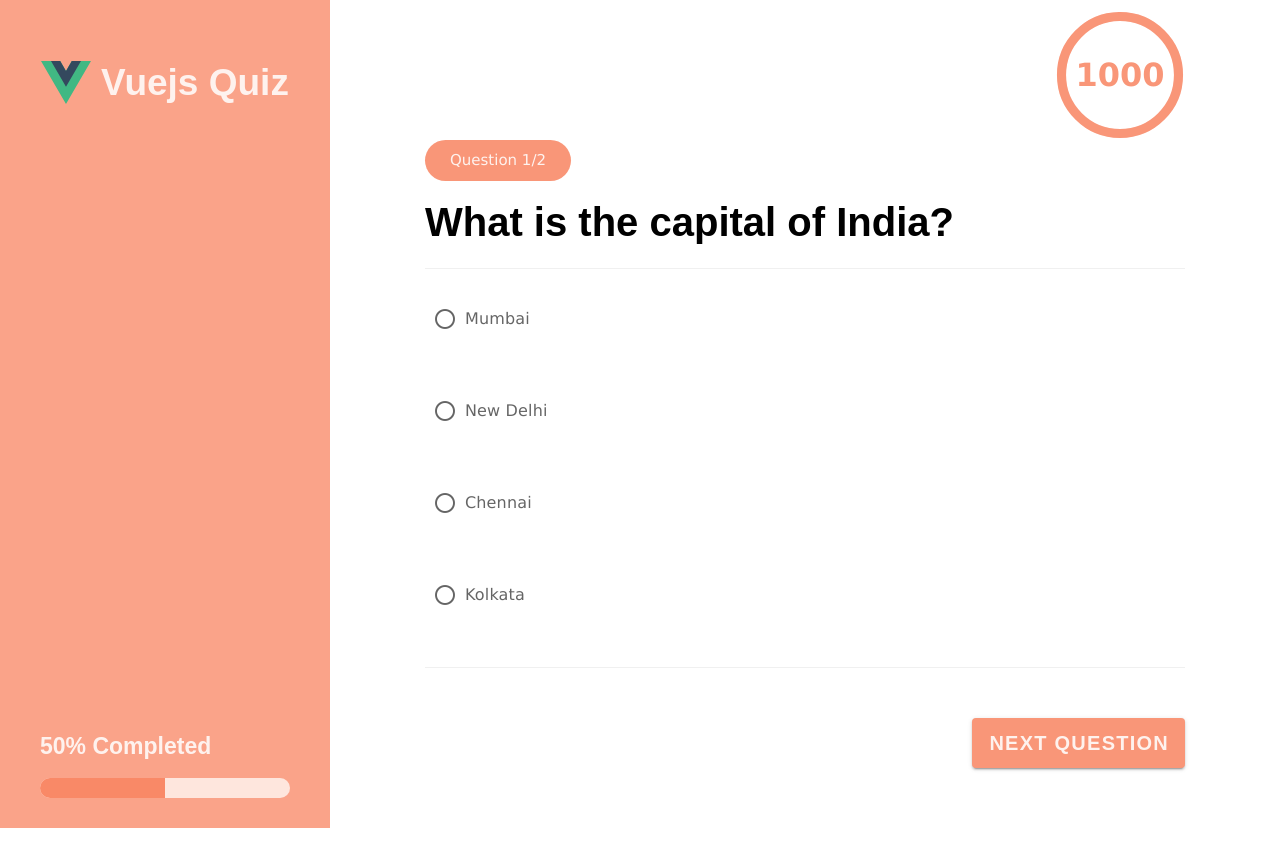
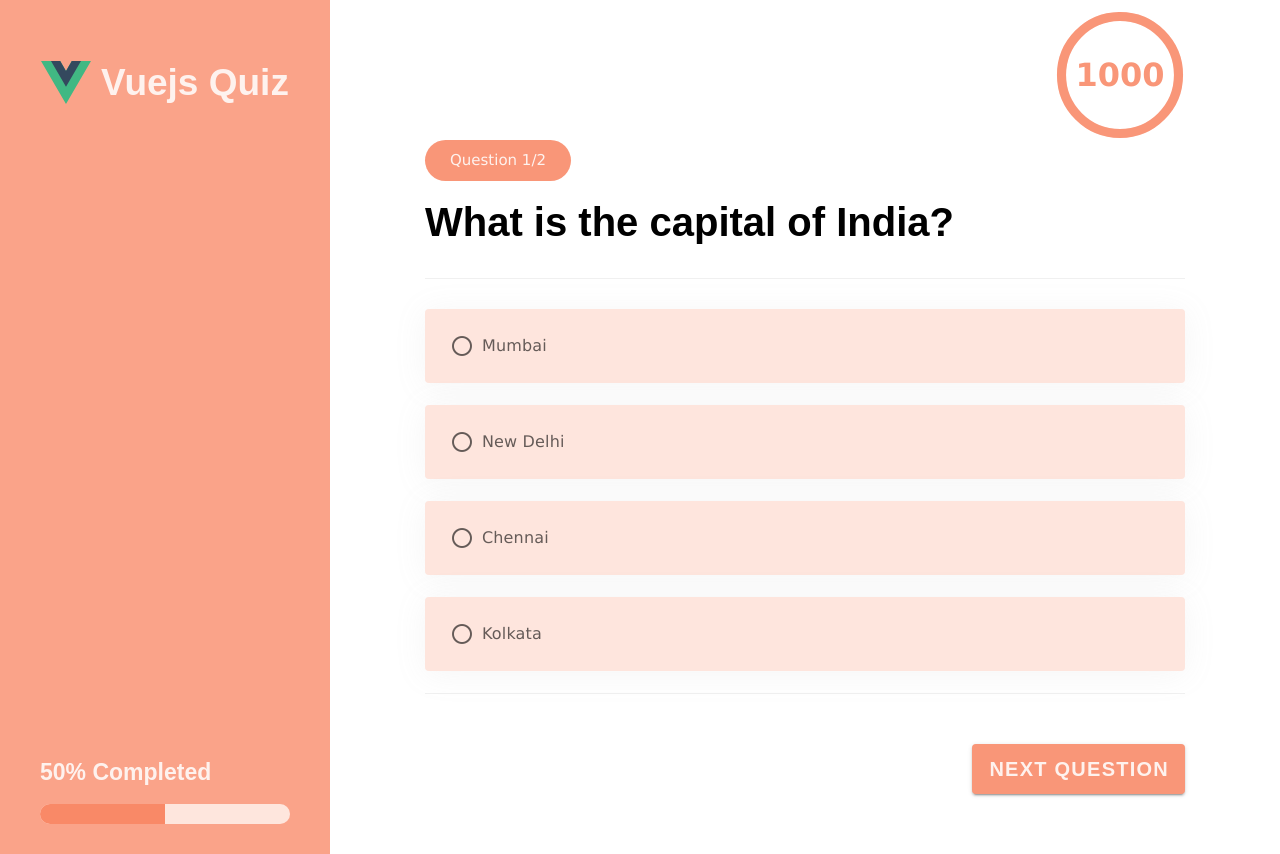
Before and after one commit to Feralwater/Q-for-Quizzes, a Vue app: page / in a window 1280 px wide. Before the commit the page ends 828 px from the top, so only its background shows below. Built offline with nearby package versions, Linux system fonts and the light colour scheme.

Commit message:
add styles to radio buttons

```diff
--- a/src/views/QuizView/QuizView.scss
+++ b/src/views/QuizView/QuizView.scss
@@ -36,9 +36,16 @@
   }
 
   &__answers {
-    display: flex;
-    flex-direction: column;
     margin: 30px 0;
+  }
+
+  &__answer {
+    border: solid 2px transparent;
+    border-radius: 4px;
+    background-color: var(--field-color);
+    box-shadow: 0 3px 32px 0 rgba(159, 159, 159, 0.1);
+    cursor: pointer;
+    padding: 15px;
   }
 
   &__btn {
--- a/src/views/QuizView/QuizView.vue
+++ b/src/views/QuizView/QuizView.vue
@@ -81,16 +81,20 @@ const calculateScore = () => {
         <div class="quiz__question">
           {{ currentQuestion.question }}
         </div>
-        <v-divider color="grey" />
+        <v-divider
+          color="grey"
+          class="quiz__answers"
+        />
         <v-radio-group
           v-for="(option, optionIndex) in currentQuestion.options"
           :key="optionIndex"
           v-model="answerSelected"
-          class="quiz__answers"
         >
           <v-radio
             :value="option"
             :label="option"
+            class="quiz__answer"
+            color="primary"
           />
         </v-radio-group>
       </div>
```
